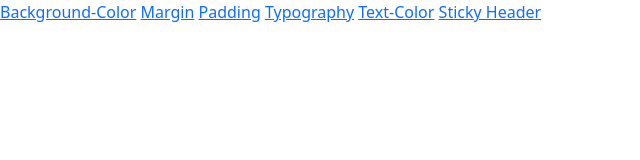
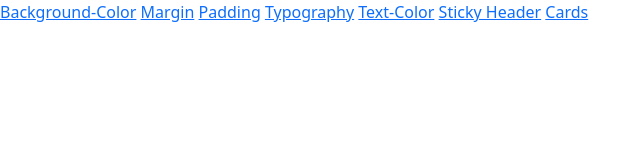
Before and after one commit to MythilyArul/Cafe_Menu, a plain HTML site: page Learning/Bootstrap/index.html in a window 1280 px wide. Shown: the full height of the page, 0-640 px from the left. Drawn offline with nearby package versions, Linux system fonts and the light colour scheme.

Commit message:
Update index.html

```diff
--- a/Learning/Bootstrap/index.html
+++ b/Learning/Bootstrap/index.html
@@ -18,5 +18,6 @@
     <a href="/Learning/Bootstrap/typography.html">Typography</a>
     <a href="/Learning/Bootstrap/text_color.html">Text-Color</a>
     <a href="/Learning/Bootstrap/stickyHeader.html">Sticky Header</a>
+    <a href="/Learning/Bootstrap/cards.html">Cards</a>
   </body>
 </html>
```
